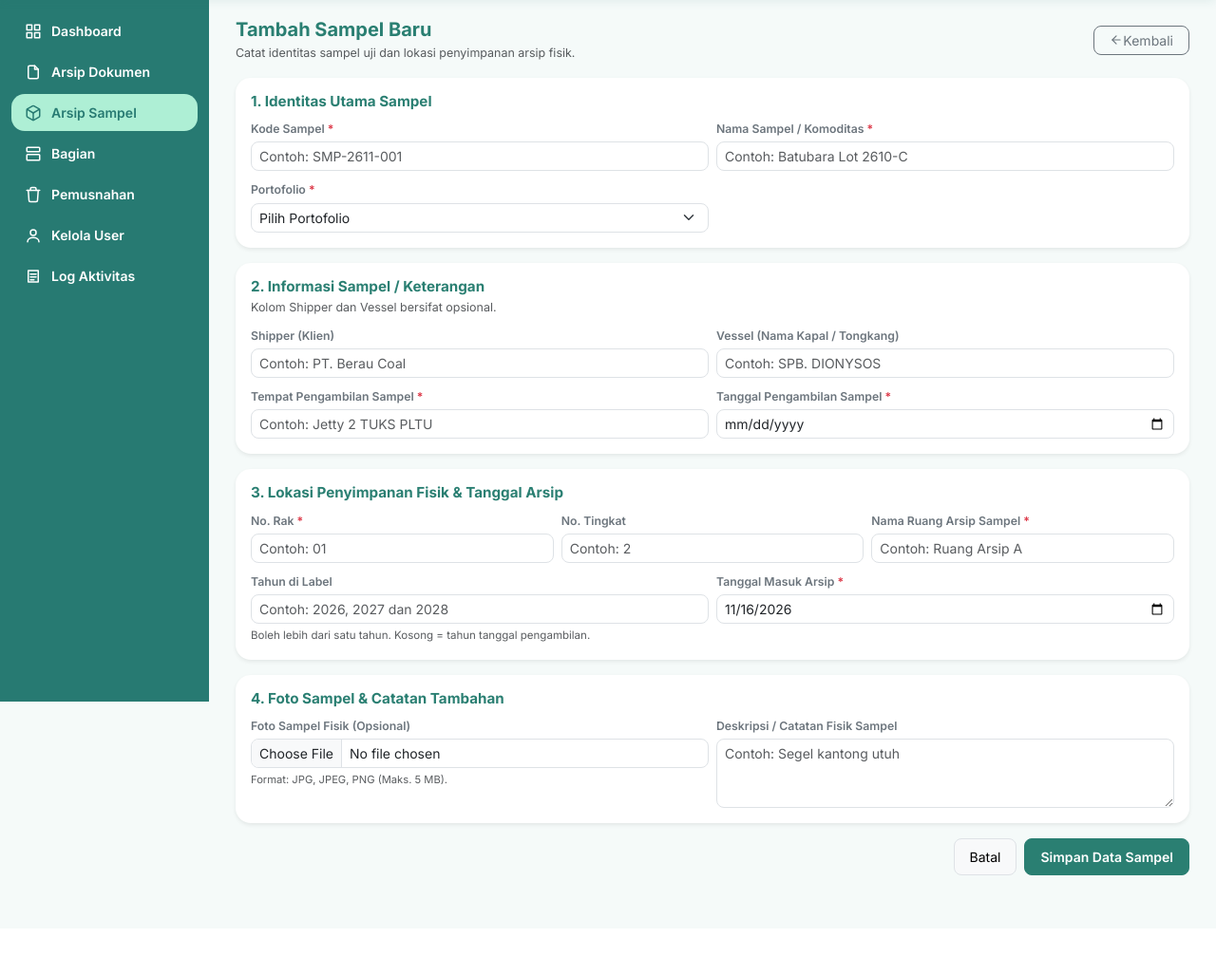
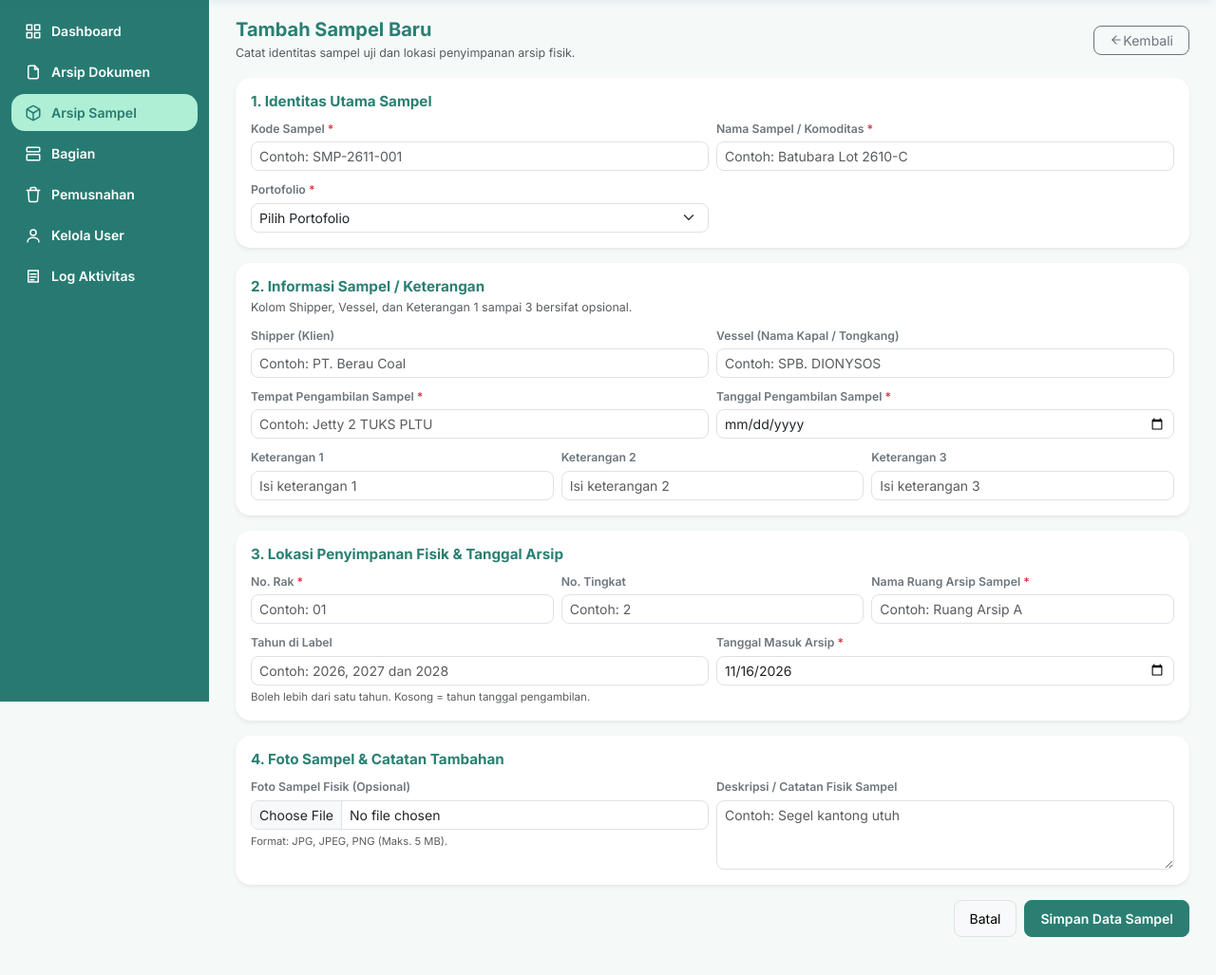
Before and after one commit to nesyaahlm/e-arsipsci, a Laravel app: page /sampel/create in a window 1280 px wide. Shown: the part 61-1088 px from the top of the page at 95% size. Before the commit the page ends 983 px from the top, so only its background shows below. Run offline with Laravel 12, Linux system fonts and the light colour scheme; a user stored in the database is signed in; data comes from the database, SQL or seed files in the repository; data that the repository does not hold is empty.

Commit message:
unggah sampel terdapat perubahan

```diff
--- a/app/Http/Controllers/Admin/SampelController.php
+++ b/app/Http/Controllers/Admin/SampelController.php
@@ -28,6 +28,9 @@ class SampelController extends Controller
                         'bill_of_lading',
                         'tempat_pengambilan',
                         'analysis_for',
+                        'keterangan_1',
+                        'keterangan_2',
+                        'keterangan_3',
                         'nomor_ruang_arsip',
                         'nama_ruang_arsip',
                         'deskripsi',
@@ -196,6 +199,9 @@ class SampelController extends Controller
             'bill_of_lading' => ['nullable', 'string', 'max:255'],
             'tanggal_pengambilan' => ['required', 'date'],
             'tempat_pengambilan' => ['required', 'string', 'max:255'],
+            'keterangan_1' => ['nullable', 'string', 'max:255'],
+            'keterangan_2' => ['nullable', 'string', 'max:255'],
+            'keterangan_3' => ['nullable', 'string', 'max:255'],
             'analysis_for' => ['required', 'string', 'max:255'],
             'bagian_id' => ['required', 'exists:bagian,id'],
             'nomor_ruang_arsip' => ['required', 'string', 'max:50'],
--- a/resources/views/admin/sampel/_form.blade.php
+++ b/resources/views/admin/sampel/_form.blade.php
@@ -92,16 +92,6 @@
                         <div class="invalid-feedback">{{ $message }}</div>
                     @enderror
                 </div>
-
-                {{-- <div class="col-12 col-md-6">
-                    <label class="form-label small fw-semibold text-secondary mb-1">Tujuan Analisis (Analysis For) <span class="text-danger">*</span></label>
-                    <input type="text" name="analysis_for" class="form-control form-control-sm rounded-3 @error('analysis_for') is-invalid @enderror"
-                           value="{{ old('analysis_for', $sampel->analysis_for ?? '') }}"
-                           placeholder="Contoh: GA UMPIRE / Uji kadar sulfur" required>
-                    @error('analysis_for')
-                        <div class="invalid-feedback">{{ $message }}</div>
-                    @enderror
-                </div> --}}
             </div>
         </div>
     </div>
@@ -109,7 +99,7 @@
     <div class="card shadow-sm rounded-4 border-0 mb-3">
         <div class="card-body p-3">
             <h6 class="fw-bold text-primary mb-1" style="font-size: 0.95rem;">2. Informasi Sampel / Keterangan</h6>
-            <p class="text-muted small mb-2" style="font-size: 0.78rem;">Kolom Shipper dan Vessel bersifat opsional.</p>
+            <p class="text-muted small mb-2" style="font-size: 0.78rem;">Kolom Shipper, Vessel, dan Keterangan 1 sampai 3 bersifat opsional.</p>
             <div class="row g-2">
                 <div class="col-12 col-md-6">
                     <label class="form-label small fw-semibold text-secondary mb-1">Shipper (Klien)</label>
@@ -124,13 +114,6 @@
                            value="{{ old('vessel', $sampel->vessel ?? '') }}"
                            placeholder="Contoh: SPB. DIONYSOS">
                 </div>
-{{--
-                <div class="col-12 col-md-6">
-                    <label class="form-label small fw-semibold text-secondary mb-1">Bill of Lading (BL / Kuantitas Kargo)</label>
-                    <input type="text" name="bill_of_lading" class="form-control form-control-sm rounded-3"
-                           value="{{ old('bill_of_lading', $sampel->bill_of_lading ?? '') }}"
-                           placeholder="Contoh: 10.024 MT">
-                </div> --}}
 
                 <div class="col-12 col-md-6">
                     <label class="form-label small fw-semibold text-secondary mb-1">Tempat Pengambilan Sampel <span class="text-danger">*</span></label>
@@ -147,6 +130,36 @@
                     <input type="date" name="tanggal_pengambilan" class="form-control form-control-sm rounded-3 @error('tanggal_pengambilan') is-invalid @enderror"
                            value="{{ old('tanggal_pengambilan', isset($sampel->tanggal_pengambilan) ? $sampel->tanggal_pengambilan->format('Y-m-d') : '') }}" required>
                     @error('tanggal_pengambilan')
+                        <div class="invalid-feedback">{{ $message }}</div>
+                    @enderror
+                </div>
+
+                <div class="col-12 col-md-4">
+                    <label class="form-label small fw-semibold text-secondary mb-1">Keterangan 1</label>
+                    <input type="text" name="keterangan_1" class="form-control form-control-sm rounded-3 @error('keterangan_1') is-invalid @enderror"
+                           value="{{ old('keterangan_1', $sampel->keterangan_1 ?? '') }}"
+                           maxlength="255" placeholder="Isi keterangan 1">
+                    @error('keterangan_1')
+                        <div class="invalid-feedback">{{ $message }}</div>
+                    @enderror
+                </div>
+
+                <div class="col-12 col-md-4">
+                    <label class="form-label small fw-semibold text-secondary mb-1">Keterangan 2</label>
+                    <input type="text" name="keterangan_2" class="form-control form-control-sm rounded-3 @error('keterangan_2') is-invalid @enderror"
+                           value="{{ old('keterangan_2', $sampel->keterangan_2 ?? '') }}"
+                           maxlength="255" placeholder="Isi keterangan 2">
+                    @error('keterangan_2')
+                        <div class="invalid-feedback">{{ $message }}</div>
+                    @enderror
+                </div>
+
+                <div class="col-12 col-md-4">
+                    <label class="form-label small fw-semibold text-secondary mb-1">Keterangan 3</label>
+                    <input type="text" name="keterangan_3" class="form-control form-control-sm rounded-3 @error('keterangan_3') is-invalid @enderror"
+                           value="{{ old('keterangan_3', $sampel->keterangan_3 ?? '') }}"
+                           maxlength="255" placeholder="Isi keterangan 3">
+                    @error('keterangan_3')
                         <div class="invalid-feedback">{{ $message }}</div>
                     @enderror
                 </div>
```
Also changed, not shown: app/Models/Sampel.php (+3 -5 lines).
